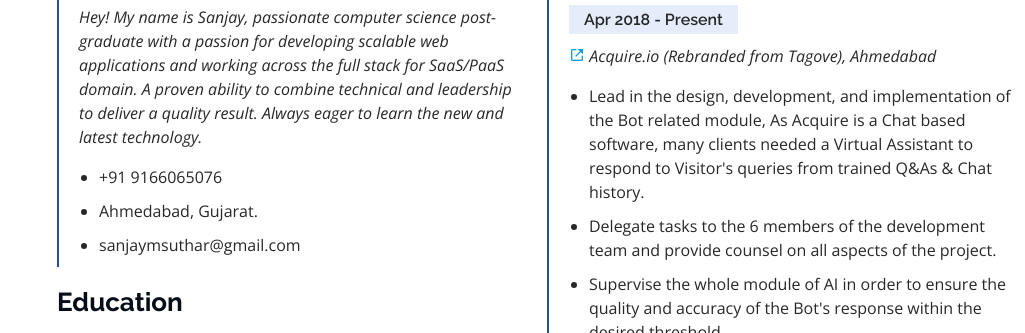
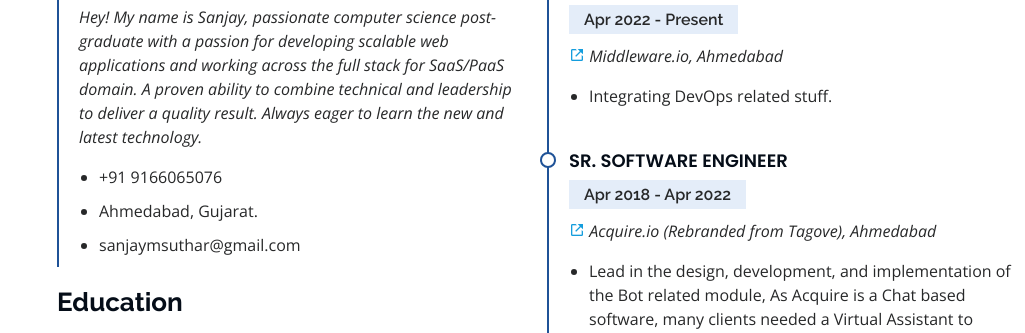
Before and after one commit to sanjoyment/sanjoyment.com, a plain HTML site: page index.html in a window 1280 px wide. Shown: the part 2493-2826 px from the top of the page, without its empty margins (255-1280 px from the left). Drawn offline with nearby package versions, Linux system fonts and the light colour scheme.

Commit message:
experience updated

```diff
--- a/index.html
+++ b/index.html
@@ -425,7 +425,15 @@
             <h3 class="resume-title">Professional Experience</h3>
             <div class="resume-item">
               <h4>Sr. Software Engineer</h4>
-              <h5>Apr 2018 - Present</h5>
+              <h5>Apr 2022 - Present</h5>
+              <p><a href="https://middleware.io/" target="_blank"><i class="bx bx-link-external"></i></a> <em>Middleware.io, Ahmedabad</em></p>
+              <ul>
+                <li>Integrating DevOps related stuff.</li>
+              </ul>
+            </div>
+            <div class="resume-item">
+              <h4>Sr. Software Engineer</h4>
+              <h5>Apr 2018 - Apr 2022</h5>
               <p><a href="https://acquire.io/" target="_blank"><i class="bx bx-link-external"></i></a> <em>Acquire.io (Rebranded from Tagove), Ahmedabad</em></p>
               <ul>
                 <li>Lead in the design, development, and implementation of the Bot related module, As Acquire is a Chat based software, many clients needed a Virtual Assistant to respond to Visitor's queries from trained Q&As & Chat history.</li>
```
